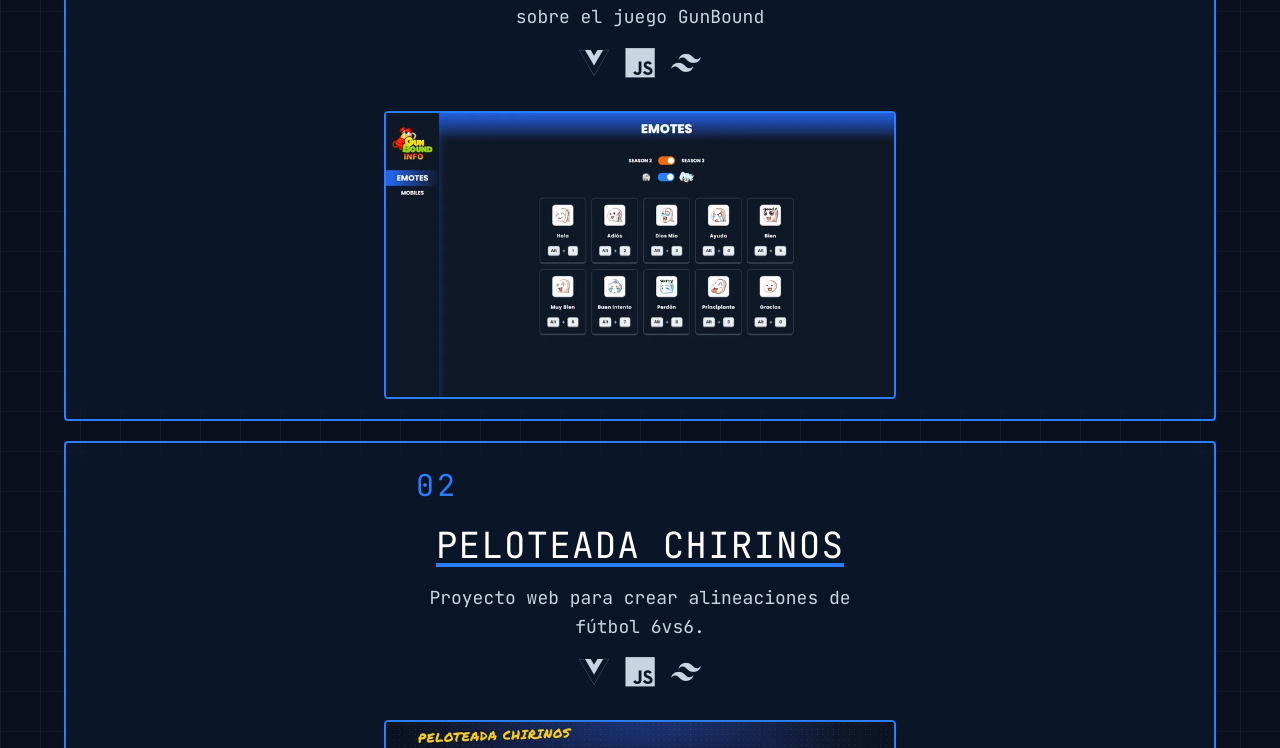
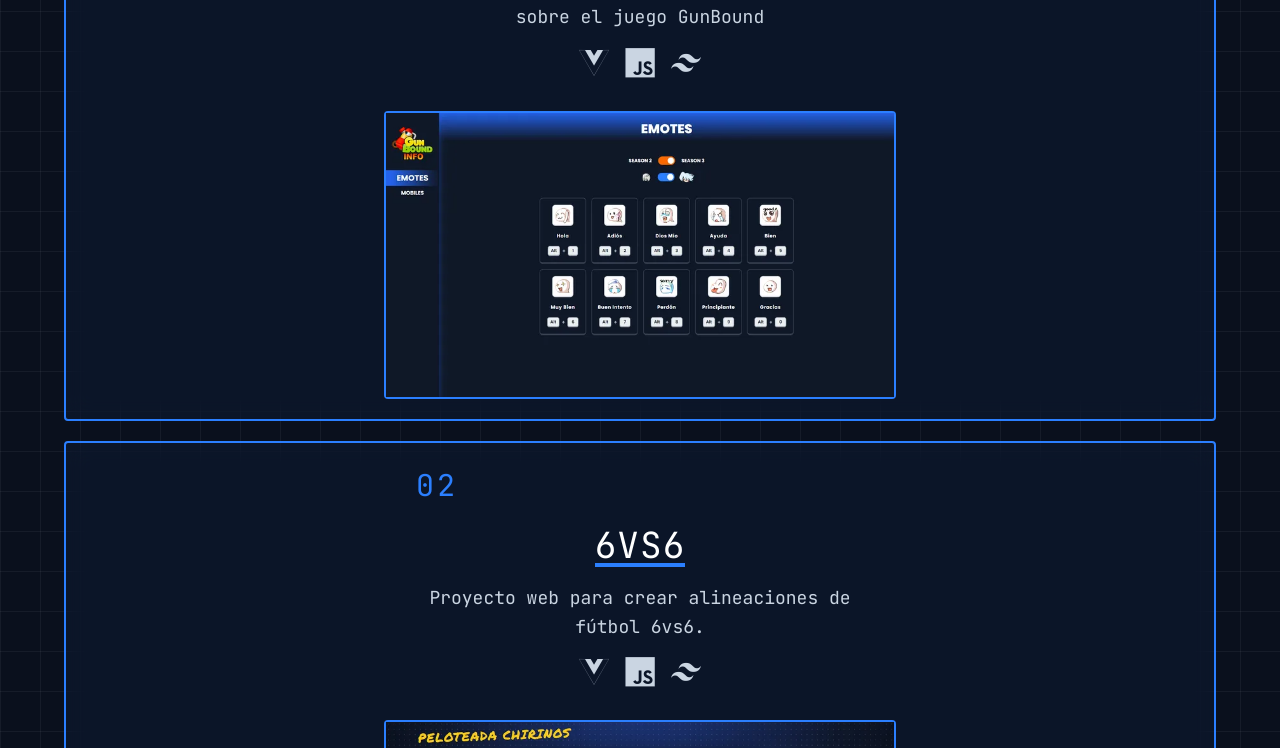
Before and after one commit to jhonatanchirinos/jhonatanchirinos, a Vue app: page / in a window 1280 px wide. Shown: the part 1109-1857 px from the top of the page. Built offline with nearby package versions, Linux system fonts and the light colour scheme; some icons are missing.

Commit message:
refactor: remove redundant ProjectCard classes, rename peloteada to 6vs6

```diff
--- a/src/components/ui/ProjectCard.vue
+++ b/src/components/ui/ProjectCard.vue
@@ -29,14 +29,14 @@ defineProps({
 
 <template>
   <div
-    class="group relative flex flex-col 2xl:flex-row items-center gap-6 2xl:gap-8 px-5 sm:px-6 2xl:px-8 py-5 border-2 transition-all duration-500 bg-blue-500/5 border-blue-500 rounded-sm w-full max-w-7xl mx-auto 2xl:hover:-translate-y-1 backdrop-blur-md"
+    class="group relative flex flex-col 2xl:flex-row items-center gap-6 2xl:gap-8 px-5 sm:px-6 2xl:px-8 py-5 border-2 transition-transform duration-500 bg-blue-500/5 border-blue-500 rounded-sm w-full max-w-7xl mx-auto 2xl:hover:-translate-y-1 backdrop-blur-md"
   >
     <div
       class="flex flex-col justify-between h-full py-1 min-h-45 flex-1 min-w-0 text-center 2xl:text-left 2xl:pr-4"
     >
       <div class="flex items-center mb-6">
         <span
-          class="text-xl text-blue-500 2xl:text-white sm:text-3xl 2xl:text-2xl tracking-widest group-hover:text-blue-500 transition-all duration-300"
+          class="text-xl text-blue-500 2xl:text-white sm:text-3xl 2xl:text-2xl tracking-widest group-hover:text-blue-500 transition-colors duration-300"
         >
           {{ String(index + 1).padStart(2, "0") }}
         </span>
@@ -51,20 +51,18 @@ defineProps({
           </h3>
 
           <div
-            class="w-full h-1 mt-0 mb-4 bg-blue-500 group-hover:bg-blue-500 origin-center scale-x-100 2xl:scale-x-0 2xl:group-hover:scale-x-100 transition-transform duration-500 2xl:mb-4 2xl:mt-0"
+            class="w-full h-1 mb-4 bg-blue-500 origin-center scale-x-100 2xl:scale-x-0 2xl:group-hover:scale-x-100 transition-transform duration-500"
           ></div>
         </div>
 
         <p
-          class="text-slate-300 text-base sm:text-lg 2xl:text-lg leading-relaxed max-w-md 2xl:max-w-xs transition-colors duration-400"
+          class="text-slate-300 text-base sm:text-lg leading-relaxed max-w-md 2xl:max-w-xs"
         >
           {{ description }}
         </p>
       </div>
 
-      <div
-        class="flex gap-4 flex-wrap pt-4 border-white/5 group-hover:border-blue-500/10 transition-colors duration-500 justify-center"
-      >
+      <div class="flex gap-4 flex-wrap pt-4 justify-center">
         <div v-for="tech in technologies" :key="tech">
           <i
             :class="[
@@ -96,7 +94,7 @@ defineProps({
           height="450"
           loading="lazy"
           decoding="async"
-          class="w-full h-full object-cover transition-all duration-500 rounded-sm border-2 border-blue-500 2xl:border-slate-500 2xl:brightness-[0.38] 2xl:saturate-[0.07] 2xl:group-hover:border-blue-500 2xl:group-hover:brightness-100 2xl:group-hover:saturate-100"
+          class="w-full h-full object-cover transition-[filter,border-color] duration-500 border-2 border-blue-500 2xl:border-slate-500 2xl:brightness-[0.38] 2xl:saturate-[0.07] 2xl:group-hover:border-blue-500 2xl:group-hover:brightness-100 2xl:group-hover:saturate-100"
         />
       </div>
     </a>
--- a/src/data/projects.js
+++ b/src/data/projects.js
@@ -1,12 +1,13 @@
 import gb_preview from "@/assets/images/projects/gb_preview.webp";
-import peloteada_preview from "@/assets/images/projects/peloteada_preview.webp";
+import sixvssix_preview from "@/assets/images/projects/sixvssix_preview.webp";
 import pokeapp_preview from "@/assets/images/projects/pokeapp_preview.webp";
 
 export const projects = [
   {
     title: "GunBound Info",
     image: gb_preview,
-    description: "Proyecto web que contiene información sobre el juego GunBound",
+    description:
+      "Proyecto web que contiene información sobre el juego GunBound",
     url: "https://gunbound-info.vercel.app/emotes",
     technologies: [
       "devicon-vuejs-plain",
@@ -15,8 +16,8 @@ export const projects = [
     ],
   },
   {
-    title: "Peloteada Chirinos",
-    image: peloteada_preview,
+    title: "6vs6",
+    image: sixvssix_preview,
     description: "Proyecto web para crear alineaciones de fútbol 6vs6.",
     url: "https://peloteada-chirinos.vercel.app/",
     technologies: [
@@ -28,7 +29,8 @@ export const projects = [
   {
     title: "Pokébuscador",
     image: pokeapp_preview,
-    description: "Proyecto web para buscar Pokémon por nombre y por tipos utilizando PokéAPI.",
+    description:
+      "Proyecto web para buscar Pokémon por nombre y por tipos utilizando PokéAPI.",
     url: "https://buscadordepokemon.vercel.app/",
     technologies: [
       "devicon-react-original",
```
Also changed, not shown: src/assets/images/projects/sixvssix_preview.webp (renamed from src/assets/images/projects/peloteada_preview.webp).
